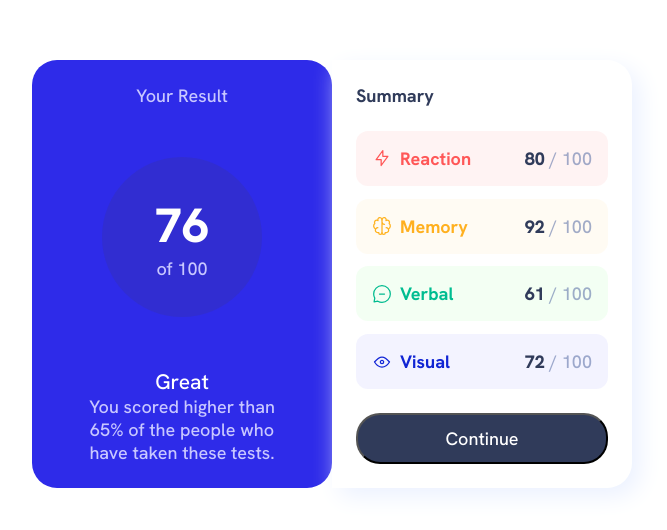
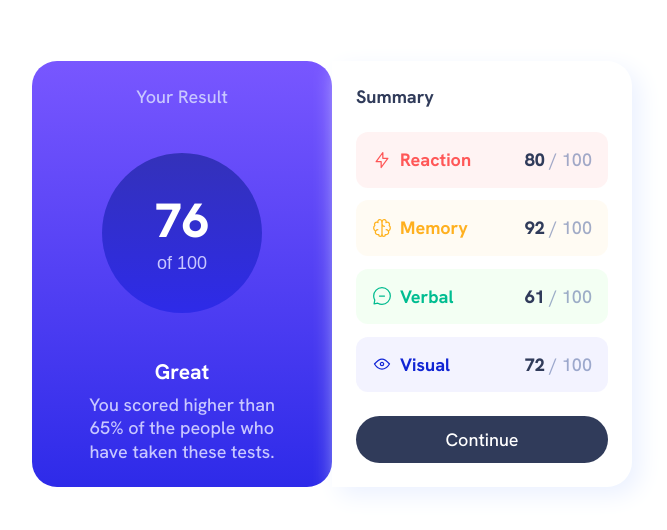
Before and after one commit to Averageasd/Result-summary-Challenege, a plain HTML site: page index.html in a window 1280 px wide. Shown: the part 126-656 px from the top of the page, without its empty margins (308-975 px from the left). Drawn offline with Linux system fonts and the light colour scheme.

Commit message:
finished changing colors. Applied gradients to circle and left side of card

```diff
--- a/style.css
+++ b/style.css
@@ -40,14 +40,11 @@
     --Lighter-royal-blue: hsla(241, 81%, 54%, 0.8);
     --Violet-blue: hsla(256, 72%, 46%, 1);
     --Persian-blue: hsla(241, 58%, 46%, 1);
-    --Light-Persian-blue: hsla(241, 58%, 46%, 0.5);
-    --Lighter-Persian-blue: hsla(241, 58%, 55%, 0.5);
     --White: hsl(0, 0%, 100%);
     --Pale-blue: hsl(221, 100%, 96%);
     --Light-lavender: hsl(241, 100%, 89%);
     --Dark-gray-blue: hsl(224, 30%, 27%);
     --Dark-gray: hsla(224, 30%, 52%, 0.59);
-
     --fs-body: 18px;
 
     --fw-500: 500;
@@ -68,6 +65,7 @@ body {
     display: flex;
     align-items: center;
     justify-content: center;
+    line-height: 1.3;
 }
 
 
@@ -76,6 +74,7 @@ ul {
 }
 
 button {
+    border: none;
     display: block;
     width: 100%;
     font-family: inherit;
@@ -85,6 +84,10 @@ button {
     color: var(--White);
     padding: 0.75rem;
     border-radius: 24px;
+}
+
+button:hover {
+    background-color: var(--Light-slate-blue);
 }
 
 .img-container {
@@ -102,13 +105,18 @@ button {
     color: var(--Light-lavender);
     text-align: center;
     padding: 1.5rem 2.5rem;
-    background-color: var(--Light-royal-blue);
     border-bottom-left-radius: 25px;
     border-bottom-right-radius: 25px;
+    background-image: linear-gradient(to bottom, var(--Light-slate-blue), var(--Light-royal-blue));
 }
 
 .result-card__num, .result-card__evaluation {
     margin-top: 1rem;
+}
+
+.result-card__evaluation > p {
+    margin-top: 0.5rem;
+    text-align: center;
 }
 
 .result-card__num {
@@ -121,32 +129,26 @@ button {
     justify-content: center;
     align-items: center;
     flex-direction: column;
-    background-color: var(--Light-Persian-blue);
-}
-
-.result-card__num > h1 {
-    font-size: 48px;
-    color: var(--White);
-    font-family: "HankenGrotesk-ExtraBold", sans-serif;
-    font-weight: var(--fw-800);
-}
-
-.result-card__bottom, .result-card__top {
-    flex-grow: 1;
+    background-image: linear-gradient(to bottom, var(--Persian-blue), var(--Light-royal-blue));
 }
 
 
-.result-card__top > h1 {
+.result-card__num > h1 {
+    font-family: "HankenGrotesk-ExtraBold", sans-serif;
+    font-weight: var(--fw-800);
     font-size: 48px;
     color: var(--White);
 }
 
 .result-card__num > p {
+    font-family: "HankenGrotesk-ExtraLight", sans-serif;
+    font-weight: 400;
     color: var(--Light-lavender);
 }
 
 .result-card__evaluation > h3 {
-    font-weight: var(--fw-500);
+    font-family: "HankenGrotesk-Bold", sans-serif;
+    font-weight: var(--fw-700);
     color: var(--White);
 }
 
@@ -224,7 +226,6 @@ button {
 
 @media (min-width: 700px) {
     .result-card {
-        height: auto;
         display: grid;
         grid-template-columns: 1fr 1fr;
     }
```
